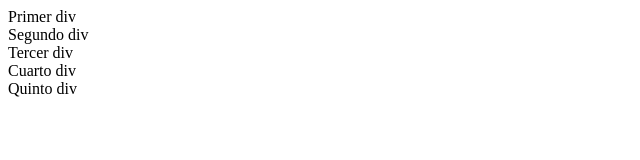
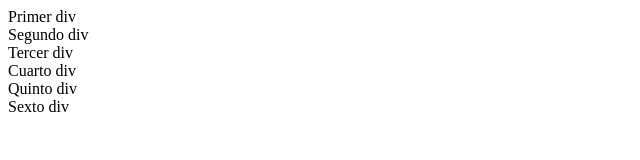
Before and after one commit to 1AnuAr1/Buenas_Practicas_mie_Noche_AnuAr, a plain HTML site: page index.html in a window 1280 px wide. Shown: the full height of the page, 0-640 px from the left. Drawn offline with Linux system fonts and the light colour scheme.

Commit message:
Seventh Commit

```diff
--- a/index.html
+++ b/index.html
@@ -11,5 +11,6 @@
     <div> Tercer div</div></div>
     <div> Cuarto div</div></div>
     <div> Quinto div</div></div>
+    <div> Sexto div</div></div>
 </body>
 </html>
```
